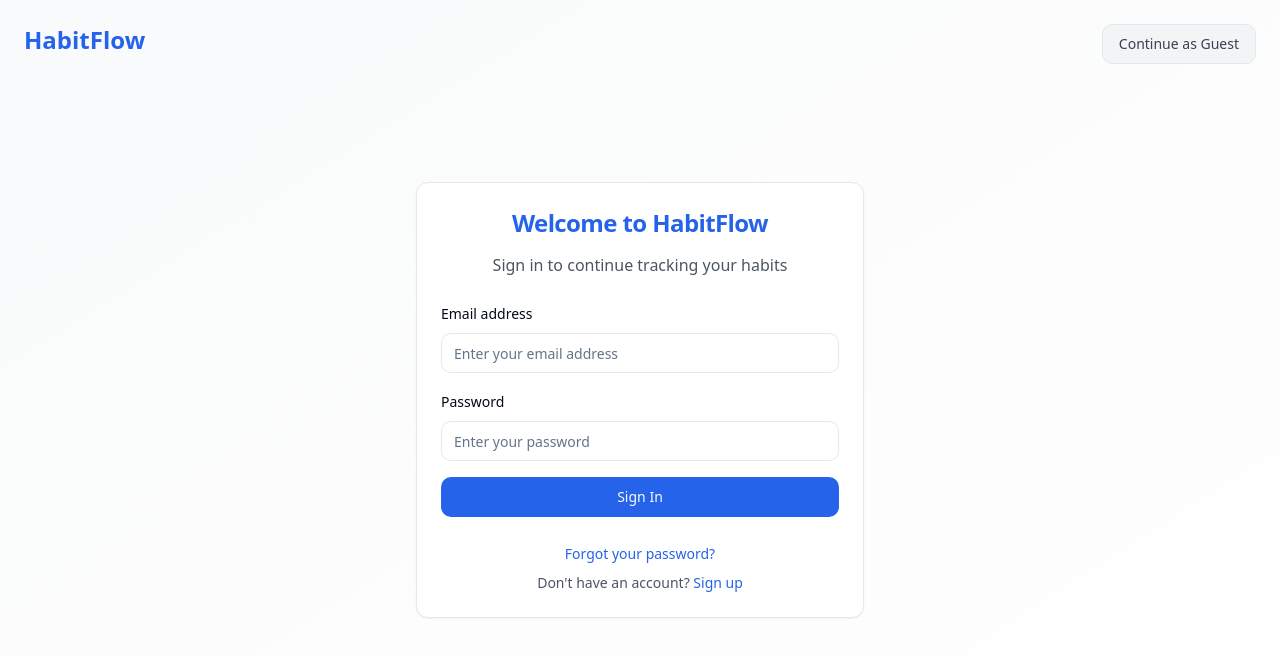
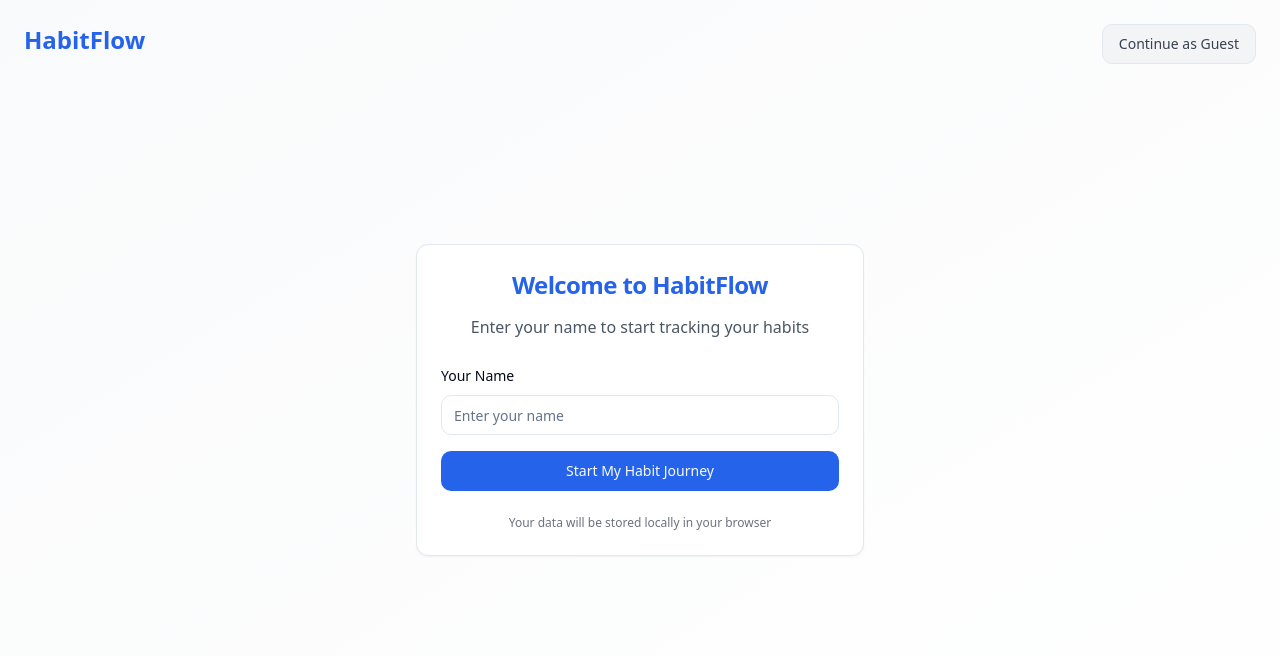
Before and after one commit to vinitdemla/flow-habit-tracker-vinit, a React (Vite) app: page /signin in a window 1280 px wide. Shown: the top 656 px of the page. Built offline with nearby package versions, Linux system fonts and the light colour scheme.

Commit message:
Remove sign-in, implement guest mode
Remove sign-in functionality and implement guest mode. User data will be stored in local storage.

```diff
--- a/src/pages/SignIn.tsx
+++ b/src/pages/SignIn.tsx
@@ -9,9 +9,6 @@ import { useToast } from '@/hooks/use-toast';
 
 const SignIn = () => {
   const [name, setName] = useState('');
-  const [email, setEmail] = useState('');
-  const [password, setPassword] = useState('');
-  const [isSignUp, setIsSignUp] = useState(false);
   const navigate = useNavigate();
   const { toast } = useToast();
 
@@ -19,23 +16,23 @@ const SignIn = () => {
     e.preventDefault();
 
     // Basic validation
-    if (!email || !password || (isSignUp && !name)) {
+    if (!name.trim()) {
       toast({
-        title: "Missing fields",
-        description: "Please fill in all required fields.",
+        title: "Missing name",
+        description: "Please enter your name to continue.",
         variant: "destructive",
       });
       return;
     }
 
     // Save user data to localStorage
-    localStorage.setItem('userName', name || 'Guest User');
-    localStorage.setItem('userEmail', email);
+    localStorage.setItem('userName', name.trim());
+    localStorage.setItem('userEmail', 'user@habitflow.com');
     localStorage.setItem('isLoggedIn', 'true');
 
     toast({
-      title: isSignUp ? "Account created!" : "Welcome back!",
-      description: `${isSignUp ? 'Account created successfully' : 'Signed in successfully'} as ${name || email}`,
+      title: "Welcome to HabitFlow!",
+      description: `Hello ${name}, let's start building your habits!`,
     });
 
     // Navigate to dashboard
@@ -44,12 +41,12 @@ const SignIn = () => {
 
   const handleGuestLogin = () => {
     localStorage.setItem('userName', 'Guest User');
-    localStorage.setItem('userEmail', 'guest@example.com');
+    localStorage.setItem('userEmail', 'guest@habitflow.com');
     localStorage.setItem('isLoggedIn', 'true');
 
     toast({
-      title: "Guest access",
-      description: "Signed in as guest user",
+      title: "Welcome Guest!",
+      description: "Let's start tracking your habits!",
     });
 
     navigate('/dashboard');
@@ -75,48 +72,22 @@ const SignIn = () => {
       <Card className="w-full max-w-md">
         <CardHeader className="text-center">
           <CardTitle className="text-2xl text-blue-600 mb-2">
-            {isSignUp ? 'Create Account' : 'Welcome to HabitFlow'}
+            Welcome to HabitFlow
           </CardTitle>
           <p className="text-gray-600">
-            {isSignUp ? 'Sign up to start tracking your habits' : 'Sign in to continue tracking your habits'}
+            Enter your name to start tracking your habits
           </p>
         </CardHeader>
         <CardContent>
           <form onSubmit={handleSubmit} className="space-y-4">
-            {isSignUp && (
-              <div className="space-y-2">
-                <Label htmlFor="name">Full Name</Label>
-                <Input
-                  id="name"
-                  type="text"
-                  placeholder="Enter your full name"
-                  value={name}
-                  onChange={(e) => setName(e.target.value)}
-                  required
-                />
-              </div>
-            )}
-
             <div className="space-y-2">
-              <Label htmlFor="email">Email address</Label>
+              <Label htmlFor="name">Your Name</Label>
               <Input
-                id="email"
-                type="email"
-                placeholder="Enter your email address"
-                value={email}
-                onChange={(e) => setEmail(e.target.value)}
-                required
-              />
-            </div>
-
-            <div className="space-y-2">
-              <Label htmlFor="password">Password</Label>
-              <Input
-                id="password"
-                type="password"
-                placeholder="Enter your password"
-                value={password}
-                onChange={(e) => setPassword(e.target.value)}
+                id="name"
+                type="text"
+                placeholder="Enter your name"
+                value={name}
+                onChange={(e) => setName(e.target.value)}
                 required
               />
             </div>
@@ -125,24 +96,14 @@ const SignIn = () => {
               type="submit"
               className="w-full bg-blue-600 hover:bg-blue-700"
             >
-              {isSignUp ? 'Create Account' : 'Sign In'}
+              Start My Habit Journey
             </Button>
           </form>
 
-          <div className="text-center mt-6 space-y-2">
-            <a href="#" className="text-blue-600 hover:underline text-sm">
-              Forgot your password?
-            </a>
-            <div className="text-sm text-gray-600">
-              {isSignUp ? 'Already have an account?' : "Don't have an account?"}{' '}
-              <button
-                type="button"
-                onClick={() => setIsSignUp(!isSignUp)}
-                className="text-blue-600 hover:underline"
-              >
-                {isSignUp ? 'Sign in' : 'Sign up'}
-              </button>
-            </div>
+          <div className="text-center mt-6">
+            <p className="text-xs text-gray-500">
+              Your data will be stored locally in your browser
+            </p>
           </div>
         </CardContent>
       </Card>
```
